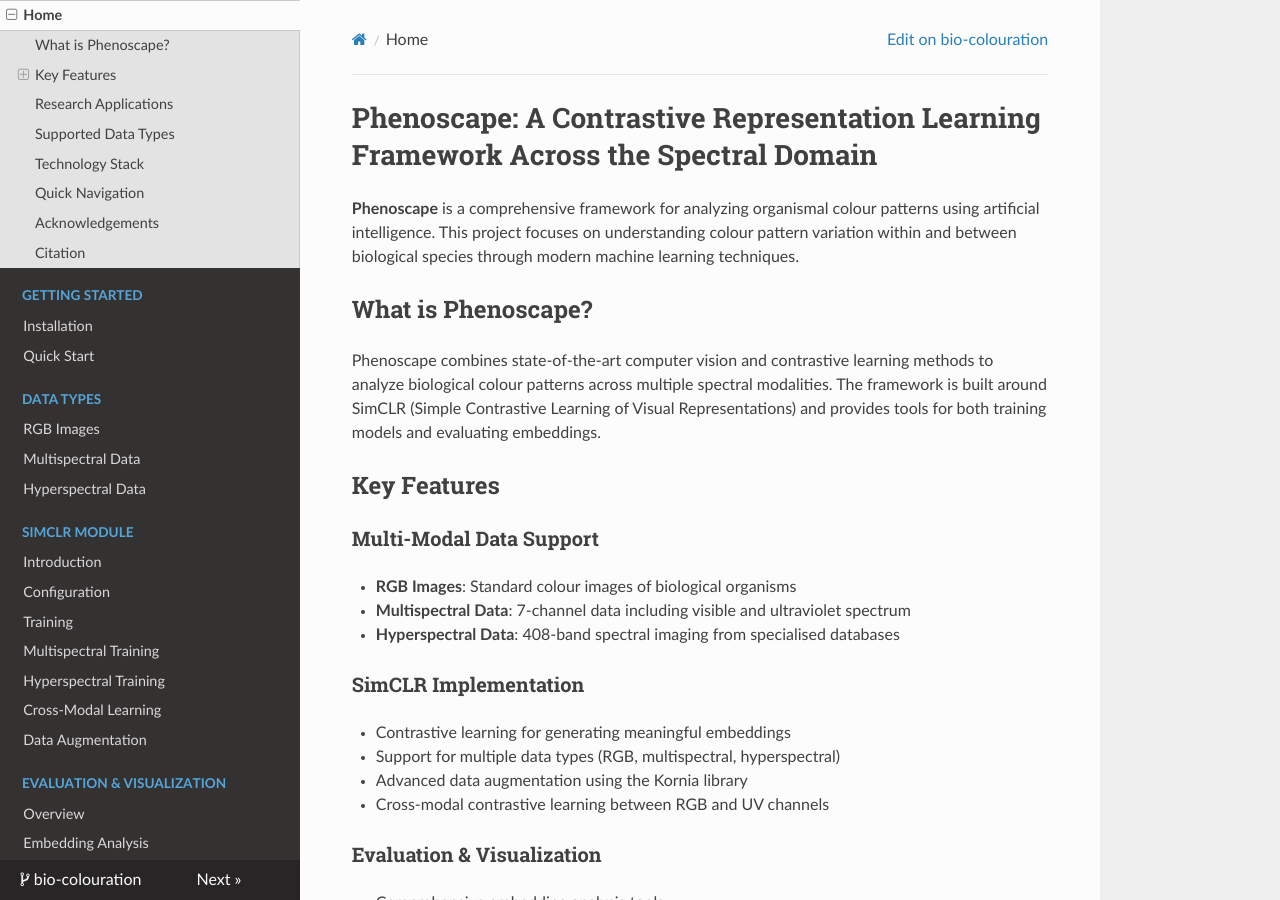
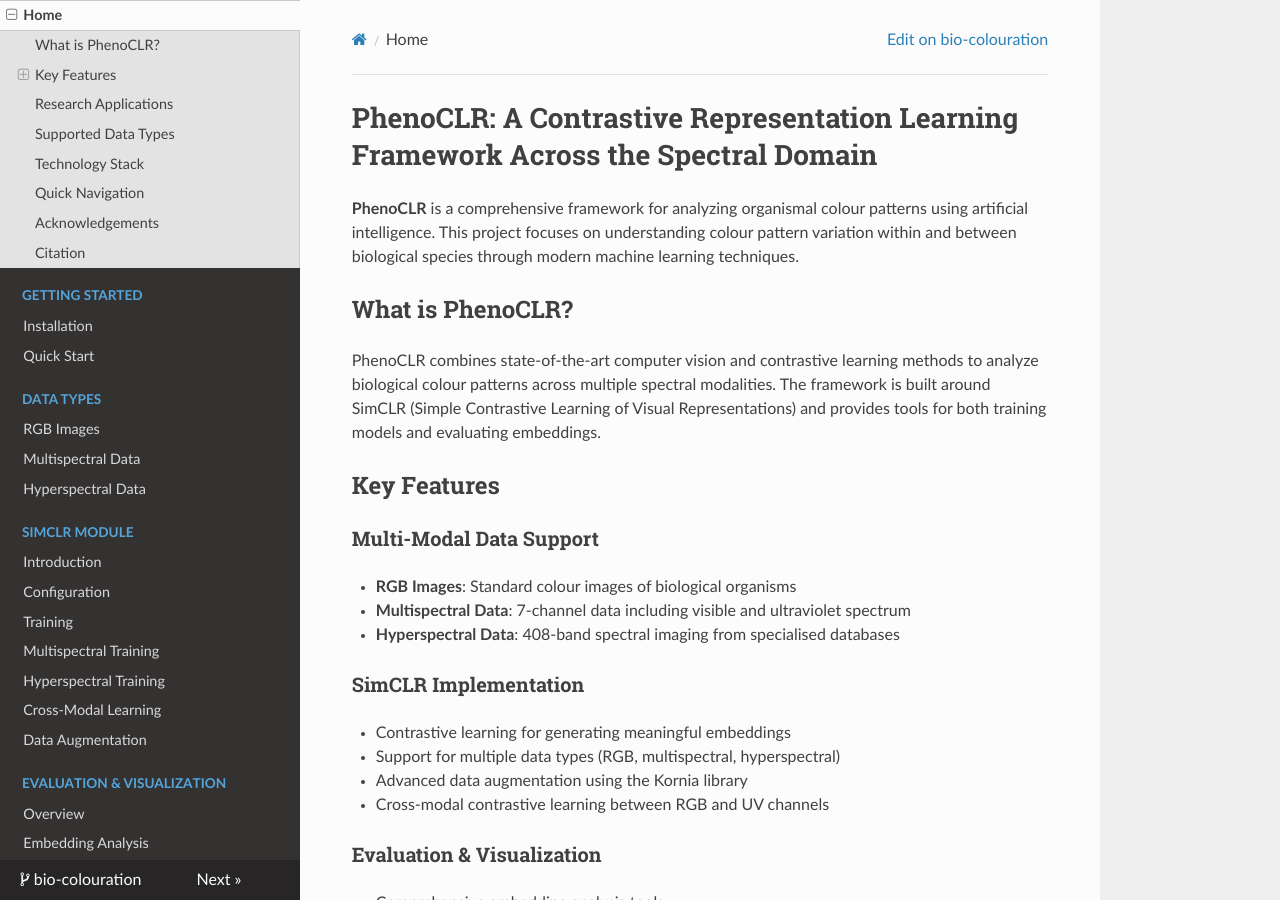
Before and after one commit to ioannouE/bio-colouration, an MkDocs documentation site: the page built from docs/index.md, in a window 1280 px wide and 900 px high. Built offline with MkDocs 1.6.1, drawn with Linux system fonts in a browser that asks for light colours; nearby versions of some CDN libraries; some of the changed text lies outside the part shown.

Commit message:
fix naming to phenoclr

````diff
--- a/docs/index.md
+++ b/docs/index.md
@@ -1,11 +1,11 @@
-# Phenoscape: A Contrastive Representation Learning Framework Across the Spectral Domain
+# PhenoCLR: A Contrastive Representation Learning Framework Across the Spectral Domain
 
-**Phenoscape** is a comprehensive framework for analyzing organismal colour patterns using artificial intelligence. This project focuses on understanding colour pattern variation within and between biological species through modern machine learning techniques.
+**PhenoCLR** is a comprehensive framework for analyzing organismal colour patterns using artificial intelligence. This project focuses on understanding colour pattern variation within and between biological species through modern machine learning techniques.
 
 
-## What is Phenoscape?
+## What is PhenoCLR?
 
-Phenoscape combines state-of-the-art computer vision and contrastive learning methods to analyze biological colour patterns across multiple spectral modalities. The framework is built around SimCLR (Simple Contrastive Learning of Visual Representations) and provides tools for both training models and evaluating embeddings.
+PhenoCLR combines state-of-the-art computer vision and contrastive learning methods to analyze biological colour patterns across multiple spectral modalities. The framework is built around SimCLR (Simple Contrastive Learning of Visual Representations) and provides tools for both training models and evaluating embeddings.
 
 
 
@@ -72,8 +72,8 @@ This work was supported by the BBSRC: [Unlocking the complexity of organismal co
 If you use this code in your research, please cite:
 
 ```bibtex
-@misc{phenoscape2025,
-  title={Phenoscape: A Contrastive Representation Learning Framework Across the Spectral Domain},
+@misc{bio-colouration2025,
+  title={A Contrastive Representation Learning Framework Across the Spectral Domain},
   author={Cooney Lab},
   year={2025},
   url={https://github.com/ioannouE/bio-colouration}
--- a/mkdocs.yml
+++ b/mkdocs.yml
@@ -1,7 +1,7 @@
-site_name: Phenoscape
+site_name: PhenoCLR
 site_description: Unlocking the complexity of organismal colour patterns using AI
 site_author: ei
-site_url: https://ioannoue.github.io/phenoscape
+site_url: https://ioannoue.github.io/phenoclr
 
 repo_name: bio-colouration
 repo_url: https://github.com/ioannouE/bio-colouration
````
